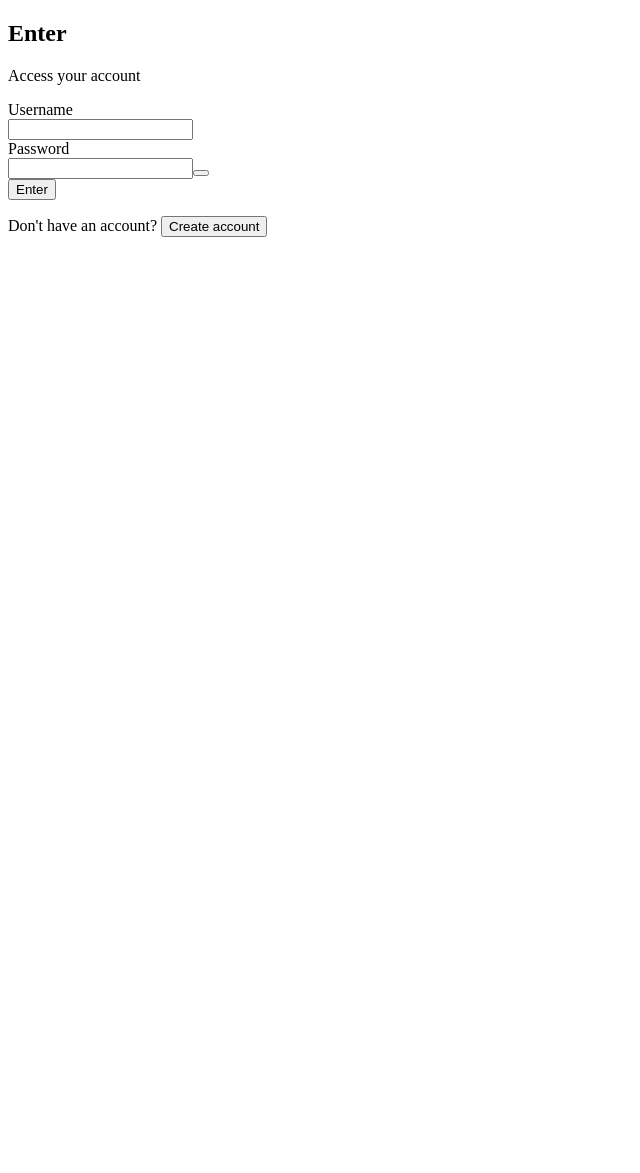
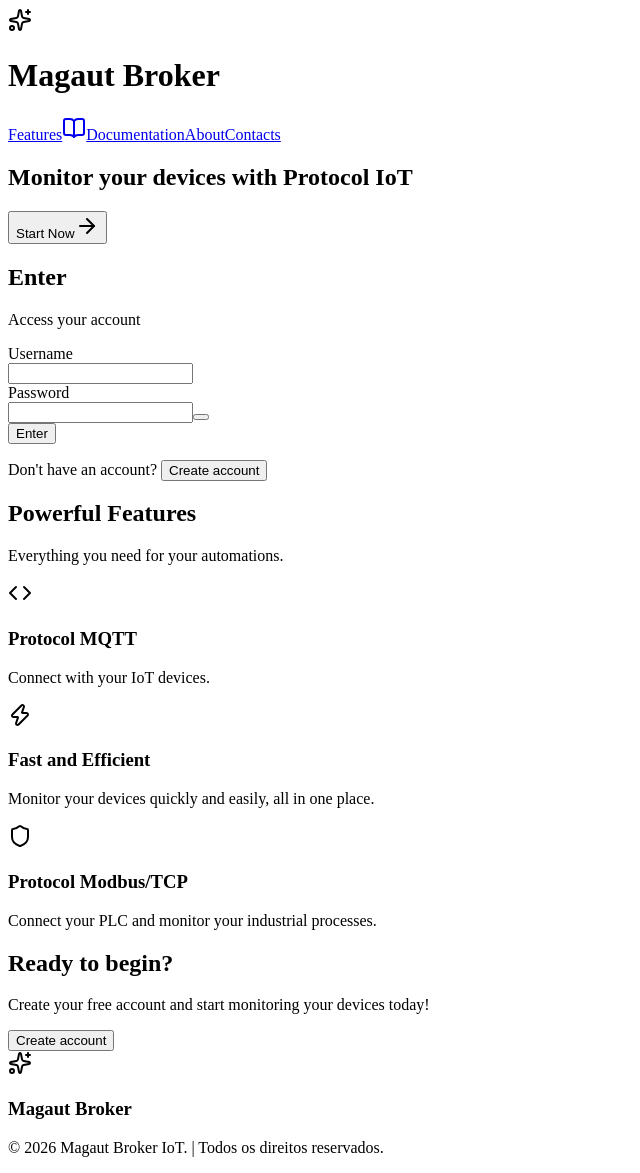
Before and after one commit to WandersonFullStack/project-iot-frontend, a React (Vite) app: page / in a window 1280 px wide. Shown: the whole page, without its empty margins (0-640 px from the left). Before the commit the page ends 800 px from the top, so only its background shows below. Built offline with nearby package versions, Linux system fonts and the light colour scheme; no server answers.

Commit message:
Criando a Home

```diff
--- a/src/App.tsx
+++ b/src/App.tsx
@@ -1,7 +1,7 @@
 import { Toaster } from "react-hot-toast";
 import { BrowserRouter as Router, Routes, Route, Navigate } from "react-router-dom";
 
-import { Dashboard, Documentation, LoginForm } from "./components/index";
+import { Dashboard, Documentation, Home } from "./components/index";
 
 import { AuthProvider, useAuth } from "./contexts/index";
 import React from "react";
@@ -27,9 +27,9 @@ function App() {
   return (
     <AuthProvider>
       <Router>
-        <Toaster/>
+        <Toaster position="top-right"/>
         <Routes>
-          <Route path="/" element={<LoginForm/>} />
+          <Route path="/" element={<Home/>} />
           <Route path="/doc" element={<Documentation/>} />
           <Route
             path="/dashboard"
--- a/src/components/Header/index.tsx
+++ b/src/components/Header/index.tsx
@@ -31,7 +31,7 @@ export const Header = ({ user, onLogout }: HeaderProps) => {
                     <div>
                         <div>
                             <User/>
-                            <span>{user.username}</span>
+                            <span>{user.name}</span>
                         </div>
                         {onLogout && (
                             <button onClick={onLogout} title="Logout">
--- /dev/null
+++ b/src/components/Home/index.tsx
@@ -0,0 +1,154 @@
+import React, { useState } from "react";
+import { Link } from "react-router-dom";
+import { Sparkles, Code, Zap, Shield, ArrowRight, BookOpen } from "lucide-react";
+
+import { RegisterForm, LoginForm } from "../index";
+import { useAuth } from "../../contexts/index";
+
+export const Home: React.FC = () => {
+    const [isLogin, setIsLogin] = useState(true);
+    const { user } = useAuth();
+
+    const toggleMode = () => {
+        setIsLogin(!isLogin);
+    };
+
+    if (user) {
+        return (
+            <div>
+                <div>
+                    <div>
+                        <Shield />
+                    </div>
+
+                    <h2>Welcome, {user.name}</h2>
+                    <p>You are successfully logged in.</p>
+
+                    <button onClick={() => window.location.href = '/dashboard'}>
+                        Go to Dashboard
+                    </button>
+                </div>
+            </div>
+        );
+    }
+
+    return (
+        <div>
+            <header>
+                <div>
+                    <div>
+                        <div>
+                            <Sparkles />
+                            <h1>Magaut Broker</h1>
+                        </div>
+
+                        <nav>
+                            <a href="#features">Features</a>
+                            <Link to="/doc" >
+                                <BookOpen />
+                                Documentation
+                            </Link>
+                            <a href="#about">About</a>
+                            <a href="#contact">Contacts</a>
+                        </nav>
+                    </div>
+                </div>
+            </header>
+
+            {/* Hero Section */}
+            <section>
+                <div>
+                    <div>
+                        <div>
+                            <h1>
+                                Monitor your devices with{' '}
+                                <span>Protocol IoT</span>
+                            </h1>
+                            <div>
+                                <button onClick={() => setIsLogin(false)}>
+                                    Start Now
+                                    <ArrowRight />
+                                </button>
+                            </div>
+                        </div>
+                        <div>
+                            {isLogin ? <LoginForm onToggleMode={toggleMode} /> : <RegisterForm onToggleMode={toggleMode} />}
+                        </div>
+                    </div>
+                </div>
+            </section>
+
+            {/* Features Section */}
+            <section id="features">
+                <div>
+                    <div>
+                        <h2>Powerful Features</h2>
+                        <p>Everything you need for your automations.</p>
+                    </div>
+
+                    <div>
+                        <div>
+                            <div>
+                                <Code />
+                                <h3>Protocol MQTT</h3>
+                                <p>
+                                    Connect with your IoT devices.
+                                </p>
+                            </div>
+
+                            <div>
+                                <div>
+                                    <Zap />
+                                </div>
+                                <h3>Fast and Efficient</h3>
+                                <p>
+                                    Monitor your devices quickly and easily, all in one place.
+                                </p>
+                            </div>
+                        </div>
+
+                        <div>
+                            <div>
+                                <Shield />
+                                <h3>Protocol Modbus/TCP</h3>
+                                <p>
+                                    Connect your PLC and monitor your industrial processes.
+                                </p>
+                            </div>
+                        </div>
+                    </div>
+                </div>
+            </section>
+
+            {/* CTA Section */}
+            <section>
+                <div>
+                    <h2>
+                        Ready to begin?
+                    </h2>
+                    <p>
+                        Create your free account and start monitoring your devices today!
+                    </p>
+                    <button onClick={() => setIsLogin(false)}>
+                        Create account
+                    </button>
+                </div>
+            </section>
+
+            {/* Footer */}
+            <footer>
+                <div>
+                    <div>
+                        <div>
+                            <Sparkles />
+                            <h3>Magaut Broker</h3>
+                        </div>
+                        <p>
+                            © 2026 Magaut Broker IoT. | Todos os direitos reservados.
+                        </p>
+                    </div>
+                </div>
+            </footer>
+        </div>
+    )
+}
--- a/src/components/index.ts
+++ b/src/components/index.ts
@@ -1,4 +1,5 @@
 export { Header } from "./Header";
+export { Home } from "./Home";
 export { LoginForm } from "./LoginForm";
 export { RegisterForm } from "./RegisterForm";
 export { Dashboard } from "./Dashboard";
```
